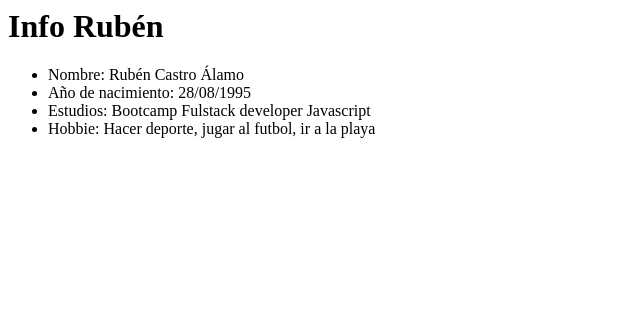
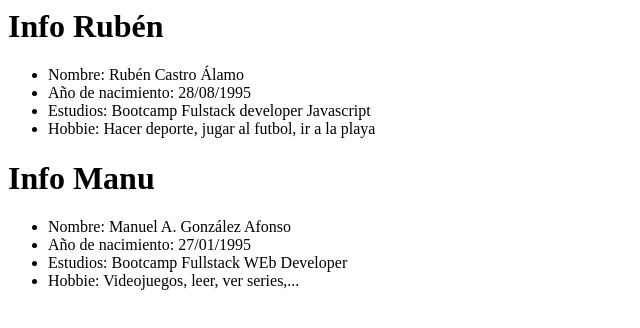
Before and after one commit to ruben-779/grupo-git, a plain HTML site: page index.html in a window 1280 px wide. Shown: the whole page, without its empty margins (0-640 px from the left). Drawn offline with Linux system fonts and the light colour scheme.

Commit message:
manu info

```diff
--- a/index.html
+++ b/index.html
@@ -5,3 +5,11 @@
   <li>Estudios: Bootcamp Fulstack developer Javascript</li>
   <li>Hobbie: Hacer deporte, jugar al futbol, ir a la playa</li>
 </ul>
+
+<h1>Info Manu</h1>
+<ul>
+  <li>Nombre: Manuel A. González Afonso</li>
+  <li>Año de nacimiento: 27/01/1995</li>
+  <li>Estudios: Bootcamp Fullstack WEb Developer</li>
+  <li>Hobbie: Videojuegos, leer, ver series,...</li>
+</ul>
```
